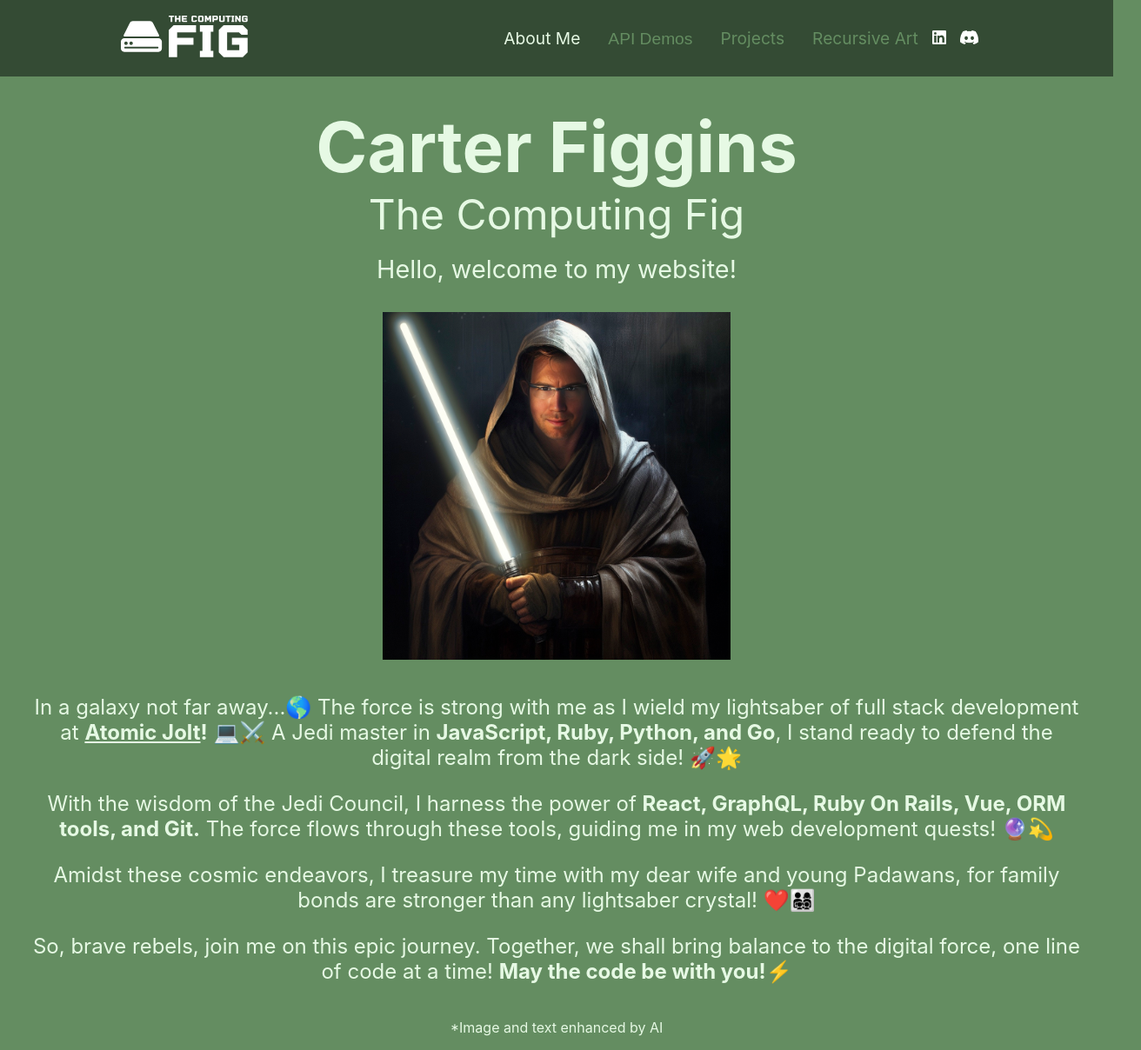
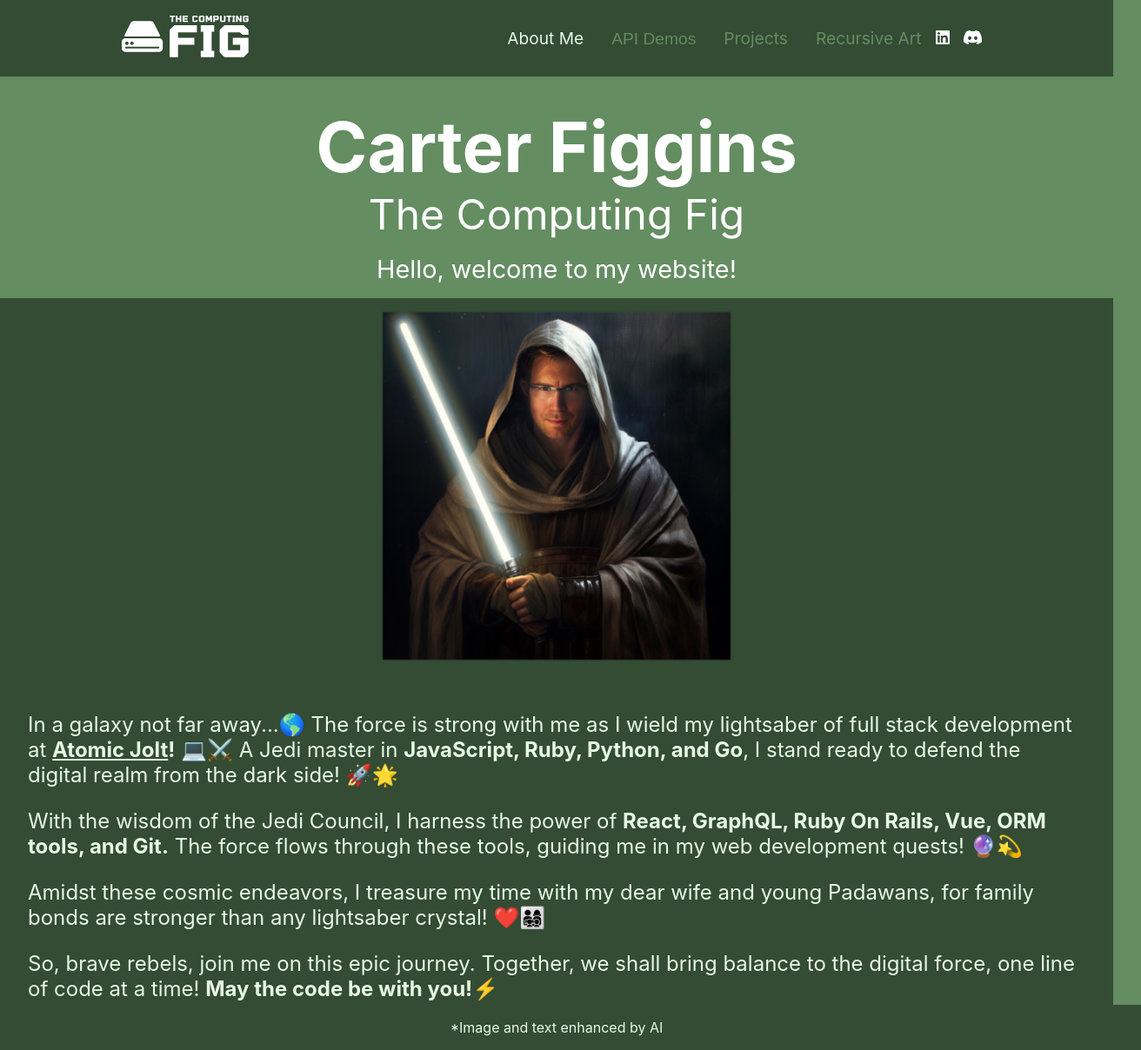
Before and after one commit to CarterFiggins/carterfiggins.github.io, a React (Create React App) app: page /about-me in a window 1280 px wide. Shown: the whole page at 87% size, 1312 px wide, since content can reach past the window. Built offline with nearby package versions, Linux system fonts and the light colour scheme.

Commit message:
more css and animations

```diff
--- a/src/component/AboutMe.js
+++ b/src/component/AboutMe.js
@@ -1,12 +1,13 @@
 export default function AboutMe() {
   return (
     <div className="content-column">
-      <h1 className="content-title">Carter Figgins</h1>
-      <p className="content-subtitle">The Computing Fig</p>
-      <p className="content-subtitle-sm">Hello, welcome to my website!</p>
-
-      <div className="content-body">
-        <div className="content-body__text">
+      <div className="about-me-title">
+        <h1 className="content-title">Carter Figgins</h1>
+        <p className="content-subtitle">The Computing Fig</p>
+        <p className="content-subtitle-sm">Hello, welcome to my website!</p>
+      </div>
+      <div className="content-body about-me-body">
+        <div className="content-body__text fade-in-from-top">
           <p>
           In a galaxy not far away...🌎 The force is strong with me as I wield my lightsaber of full stack development at <b><a href="https://www.atomicjolt.com/" target="blank" className="link-in-text">Atomic Jolt</a>!</b> 💻⚔️ A Jedi master in <b>JavaScript, Ruby, Python, and Go</b>, I stand ready to defend the digital realm from the dark side! 🚀🌟
           </p>
@@ -23,9 +24,13 @@ export default function AboutMe() {
             So, brave rebels, join me on this epic journey. Together, we shall bring balance to the digital force, one line of code at a time! <b>May the code be with you!</b>⚡
           </p>
         </div>
-        <img className="about-me-img" alt={"me"} src={"/images/carter_jedi.png"} />
+        <div className="image-container fade-in">
+          <img className="about-me-img" alt={"me"} src={"/images/carter_jedi.png"} />
+        </div>
       </div>
-      <p>*Image and text enhanced by AI</p>
+      <div className="content-body about-me-footer">
+        <p className="fade-in">*Image and text enhanced by AI</p>
+      </div>
     </div>
   );
 }
--- a/src/component/common/Header.js
+++ b/src/component/common/Header.js
@@ -35,10 +35,10 @@ export default function Header() {
         <NavLink className="header-link" activeClassName="is-active" to="/draw">
           Recursive Art
         </NavLink>
-        <a href="https://www.linkedin.com/in/carter-figgins-064642139/" target="_blank" className="link-in-text">
+        <a href="https://www.linkedin.com/in/carter-figgins-064642139/" target="_blank" className="header-logo-link">
           <img src="/images/In-White.png" className="sm-logo" />
         </a>
-        <a href="https://discord.gg/NcZU9bQhJZ" target="_blank" className="link-in-text">
+        <a href="https://discord.gg/NcZU9bQhJZ" target="_blank" className="header-logo-link">
           <img src="/images/discord-mark-white.png" className="sm-logo" />
         </a>
       </div>
--- a/src/component/react-demos/StarWars.js
+++ b/src/component/react-demos/StarWars.js
@@ -5,12 +5,14 @@ import Loader from "../common/Loader";
 export default function StarWars() {
   const [pageNum, setPageNum] = useState(1);
   const [starWarsData, setStarWarsData] = useState(null);
+  const [numberOfPages, setNumberOfPages] = useState(null);
 
   useEffect(() => {
     fetch(`https://swapi.dev/api/people/?page=${pageNum}`)
       .then((responce) => responce.json())
       .then((data) => {
         setStarWarsData(data);
+        setNumberOfPages(Math.ceil((data?.count ?? 0) / 10));
       });
   }, [pageNum]);
 
@@ -18,8 +20,6 @@ export default function StarWars() {
     setStarWarsData(null);
     setPageNum(num);
   };
-
-  const numberOfPages = Math.ceil((starWarsData?.count ?? 0) / 10);
 
   return (
     <div>
--- /dev/null
+++ b/src/styles/common/_animations.scss
@@ -0,0 +1,41 @@
+@keyframes fadeInAnimation {
+  0% {
+    opacity: 0;
+  }
+  100% {
+    opacity: 1;
+  }
+}
+
+@keyframes fadeInFromRight{
+  0% {
+    opacity: 0;
+    transform: translateX(20px);
+  }
+  100% {
+    opacity: 1;
+    transform: translateX(0);
+  }
+}
+
+@keyframes fadeInFromLeft{
+  0% {
+    opacity: 0;
+    transform: translateX(0);
+  }
+  100% {
+    opacity: 1;
+    transform: translateX(20px);
+  }
+}
+
+@keyframes fadeInFromTop{
+  0% {
+    opacity: 0;
+    transform: translateY(0);
+  }
+  100% {
+    opacity: 1;
+    transform: translateY(20px);
+  }
+}
--- a/src/styles/common/_base.scss
+++ b/src/styles/common/_base.scss
@@ -37,7 +37,6 @@ body {
     margin: 0;
     font-size: 1.8em;
     padding: 0 2rem 1rem 2rem;
-    width: 70%;
     text-align: center;
     @media screen and (max-width: 1000px) {
       font-size: 1.4rem;
@@ -48,11 +47,14 @@ body {
     padding: 0 2rem;
     &__text {
       font-size: 1.5rem;
-      text-align: center;
+
       @media screen and (max-width: 1000px) {
         font-size: 1.2rem;
       }
     }
+
+    transition: margin-right 2s 1s;
+
     @media screen and (max-width: 1500px) {
       flex-direction: column-reverse;
       justify-content: center;
@@ -87,3 +89,27 @@ body {
 .padding-bot {
   padding-bottom: 1rem;
 }
+
+.fade-in {
+  animation: fadeInAnimation ease 2s;
+  animation-iteration-count: 1;
+  animation-fill-mode: forwards;
+}
+
+.fade-in-from-right {
+  animation: fadeInFromRight ease 2s;
+  animation-iteration-count: 1;
+  animation-fill-mode: forwards;
+}
+
+.fade-in-from-left {
+  animation: fadeInFromLeft ease 2s;
+  animation-iteration-count: 1;
+  animation-fill-mode: forwards;
+}
+
+.fade-in-from-top {
+  animation: fadeInFromTop ease 2s;
+  animation-iteration-count: 1;
+  animation-fill-mode: forwards;
+}
--- a/src/styles/common/_header.scss
+++ b/src/styles/common/_header.scss
@@ -41,6 +41,10 @@
 
 .sm-logo{
   height: 1rem;
-  padding-right: 1rem;
   cursor: pointer;
 }
+
+.header-logo-link {
+  width: 1rem;
+  padding-right: 1rem;
+}
--- a/src/styles/components/_about_me.scss
+++ b/src/styles/components/_about_me.scss
@@ -1,7 +1,6 @@
 .about-me-img{
   width: 25rem;
   height: 25rem;
-  padding: 1rem;
 
   @media screen and (max-width: 600px) {
     width: 20rem;
@@ -11,5 +10,39 @@
     width: 15rem;
     height: 15rem;
   }
+}
 
+
+.image-container {
+  width: 25rem;
+  height: 25rem;
+  padding: 1rem;
+  @media screen and (max-width: 600px) {
+    width: 20rem;
+    height: 20rem;
+  }
+  @media screen and (max-width: 500px) {
+    width: 15rem;
+    height: 15rem;
+  }
 }
+
+
+.about-me-body {
+  background-color: $primary-dark;
+}
+
+.about-me-footer {
+  width: 100%;
+  background-color: $primary-dark;
+  display: flex;
+  justify-content: center;
+  align-items: center;
+}
+
+.about-me-title {
+  width: 100%;
+  background-color: $primary-default;
+  color: #ffffff;
+  justify-content: center;
+}
--- a/src/styles/components/_demo.scss
+++ b/src/styles/components/_demo.scss
@@ -28,8 +28,8 @@
   }
 
   th {
-    background-color: #344a47;
-    color: #e4f8f5;
+    background-color: $primary-dark;
+    color: $primary-light;
   }
   tr:nth-child(even) {
     background-color: #ccc;
@@ -53,15 +53,16 @@
   border: none;
   padding: 0.5rem;
   font-size: 1.2rem;
-  color: $light-text-color;
+  color: $primary-light;
+  background-color: $primary-dark;
   cursor: pointer;
 
   &:hover {
-    color: $text-color;
+    color: $primary-default;
   }
 }
 
 .selected {
-  color: $text-color;
+  color: $primary-default;
   text-decoration: underline;
 }
--- a/src/styles/components/_projects.scss
+++ b/src/styles/components/_projects.scss
@@ -74,14 +74,29 @@
     border-radius: 10px;
     background-color: $primary-light;
 
+    transition: all 2s;
+
+    &:hover {
+      width: 40rem;
+      max-height: 40rem;
+    }
+
     @media screen and (max-width: 1000px) {
       width: 20rem;
       max-height: 20rem;
+      &:hover {
+        width: 25rem;
+        max-height: 25rem;
+      }
     }
 
     @media screen and (max-width: 390px) {
       width: 16rem;
       max-height: 16rem;
+      &:hover {
+        width: 16rem;
+        max-height: 16rem;
+      }
     }
   }
   .project-center {
--- a/src/styles/global/_colors.scss
+++ b/src/styles/global/_colors.scss
@@ -4,8 +4,8 @@ $white: #fff;
 $primary-dark: #344b34;
 $primary-default: #648d61;
 $primary-light: #e6f9e4;
+$primary-hover: #344b34c4;
 
-$primary-hover: #344b47c4;
 $primary-focus: blue;
 
 $text-color: #374151;
--- a/src/styles/index.scss
+++ b/src/styles/index.scss
@@ -6,6 +6,7 @@
 @import "common/header";
 @import "common/menu";
 @import "common/loader";
+@import "common/animations";
 
 // Components
 @import "components/drawings";
```
